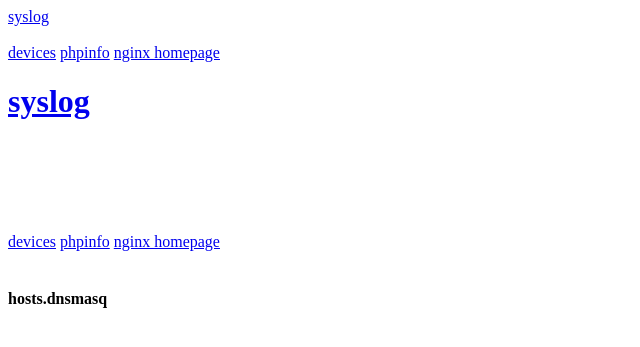
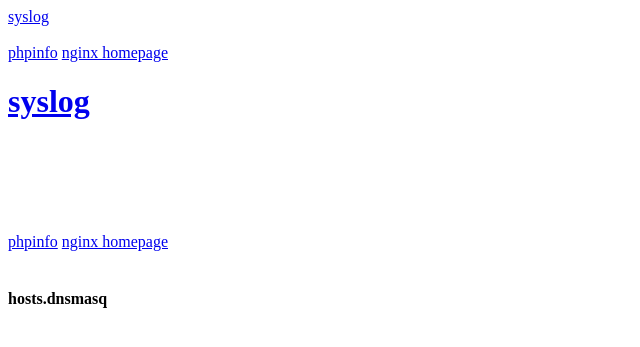
Before and after one commit to jbd7/sysadmin, a PHP site: page / in a window 1280 px wide. Shown: the top 347 px of the page, without its empty margins (0-640 px from the left). Run offline with PHP 8.4, Linux system fonts and the light colour scheme.

Commit message:
Update index.php
Removed devices.asp that doesn't load and added full directory to hosts.dnsmasq

```diff
--- a/tomato/index.php
+++ b/tomato/index.php
@@ -1,7 +1,6 @@
 <a href="syslog.php">syslog</a>
 <br /><br />
 
-<a href="devices.asp">devices</a>
 <a href="phpinfo.php">phpinfo</a>
 <a href="index.html">nginx homepage</a>
 <html>
@@ -27,7 +26,6 @@
 <br /><br />
 
 <hr5>
-<a href="devices.asp">devices</a>
 <a href="phpinfo.php">phpinfo</a>
 <a href="index2.html">nginx homepage</a>
 </h5>
@@ -35,7 +33,7 @@
 
 <h4>hosts.dnsmasq</h4>
         <?php
-           echo prep2print('hosts.dnsmasq');
+           echo prep2print('/tmp/etc/hosts.dnsmasq');
         ?>
 
 
```
